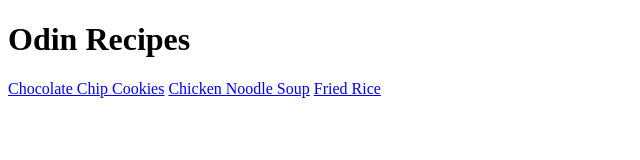
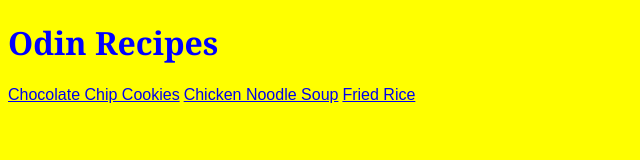
Before and after one commit to amme987/odin-recipes, a plain HTML site: page index.html in a window 1280 px wide. Shown: the whole page, without its empty margins (0-640 px from the left). Drawn offline with Linux system fonts and the light colour scheme.

Commit message:
Add styling to index.html

```diff
--- a/index.html
+++ b/index.html
@@ -5,6 +5,7 @@
     <meta http-equiv="X-UA-Compatible" content="IE=edge" />
     <meta name="viewport" content="width=device-width, initial-scale=1.0" />
     <title>Odin Recipes</title>
+    <link rel="stylesheet" href="styles.css" />
   </head>
   <body>
     <h1>Odin Recipes</h1>
--- /dev/null
+++ b/styles.css
@@ -0,0 +1,12 @@
+h1 {
+    color: blue;
+    font-family: Georgia, 'Times New Roman', Times, serif;
+}
+
+body {
+    background-color: yellow;
+}
+
+a {
+    font-family: Arial, Helvetica, sans-serif;
+}
```
